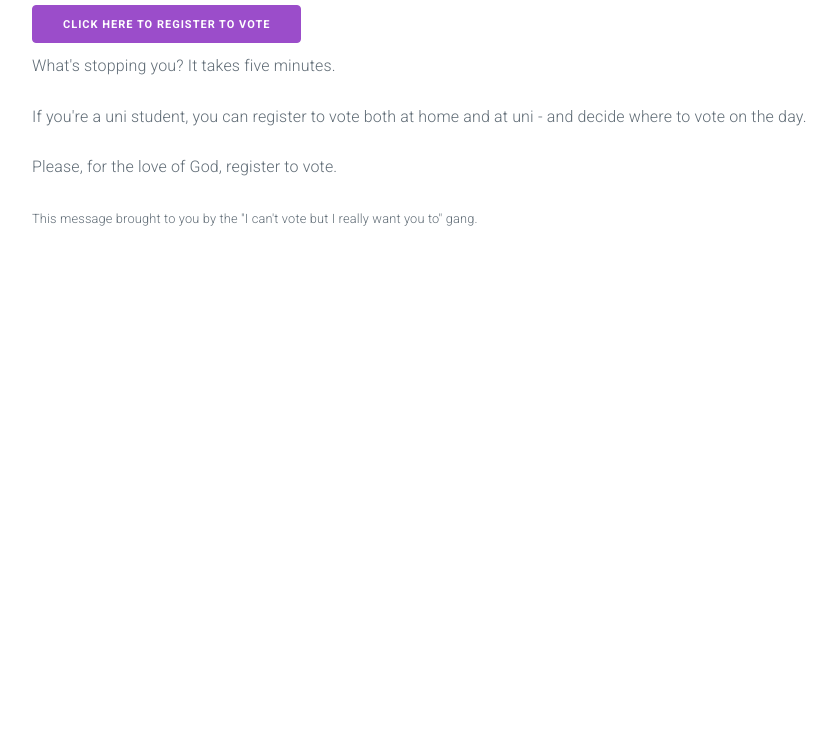
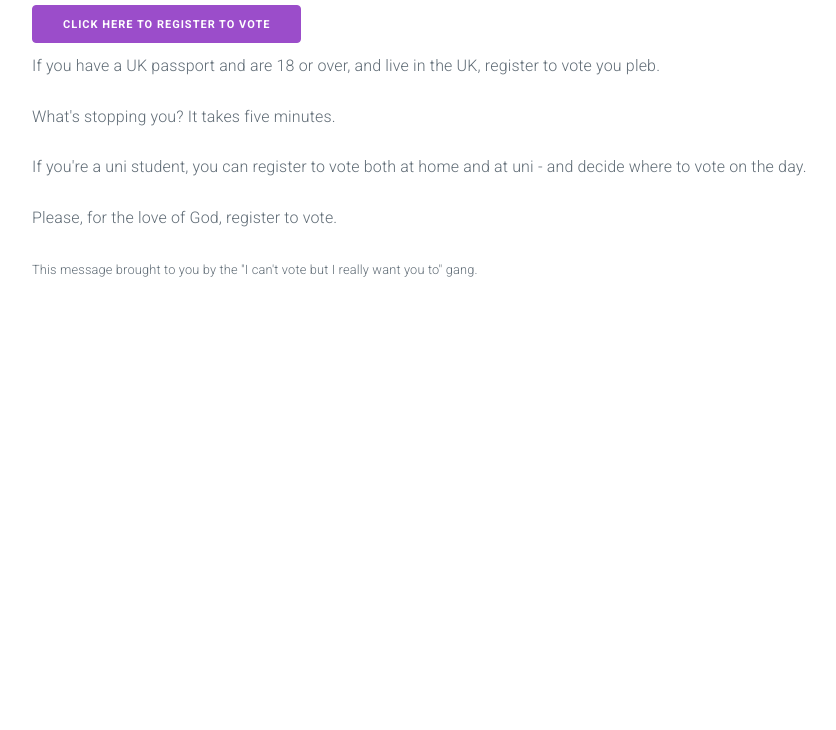
Before and after one commit to ColinRoitt/registertovoteyouplebs, a plain HTML site: page index.html in a window 1280 px wide. Shown: the part 70-800 px from the top of the page, without its empty margins (68-904 px from the left). Drawn offline with nearby package versions, Linux system fonts and the light colour scheme.

Commit message:
giubvakug

```diff
--- a/index.html
+++ b/index.html
@@ -26,7 +26,7 @@
 		<div class="container">
 		<h1>REGISTER TO VOTE YOU PLEBS</h1>
 		<a class="button" href="https://gov.uk/register-to-vote" target="_blank">CLICK HERE TO REGISTER TO VOTE</a>
-
+		<p>If you have a UK passport and are 18 or over, and live in the UK, register to vote you pleb.	</p>
 		<p>What's stopping you? It takes five minutes.</p>
 
 		<p>If you're a uni student, you can register to vote both at home and at uni - and decide where to vote on the day.</p>
```
